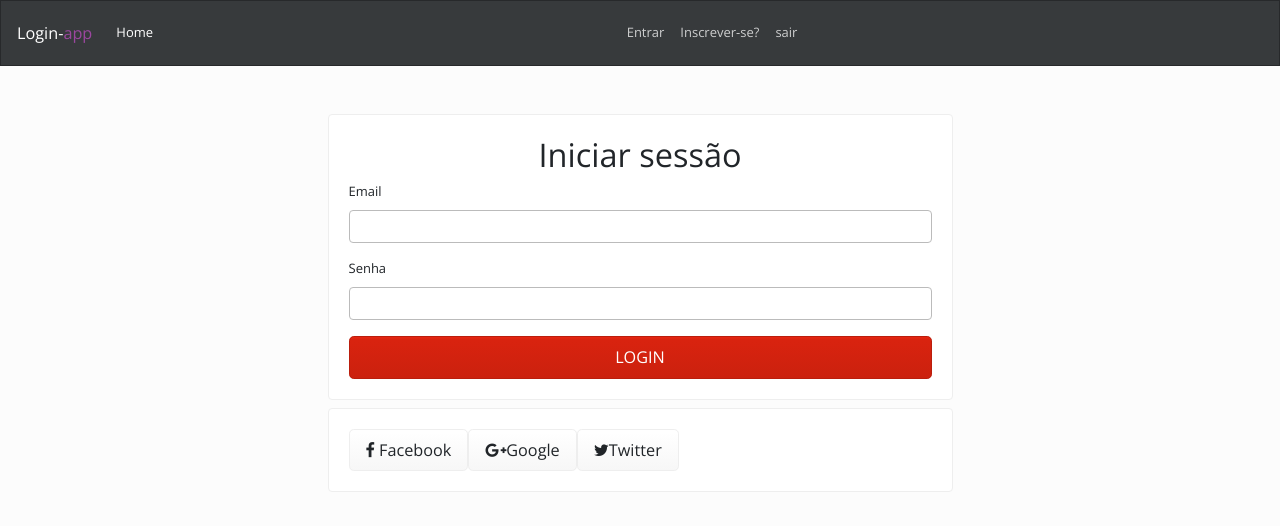
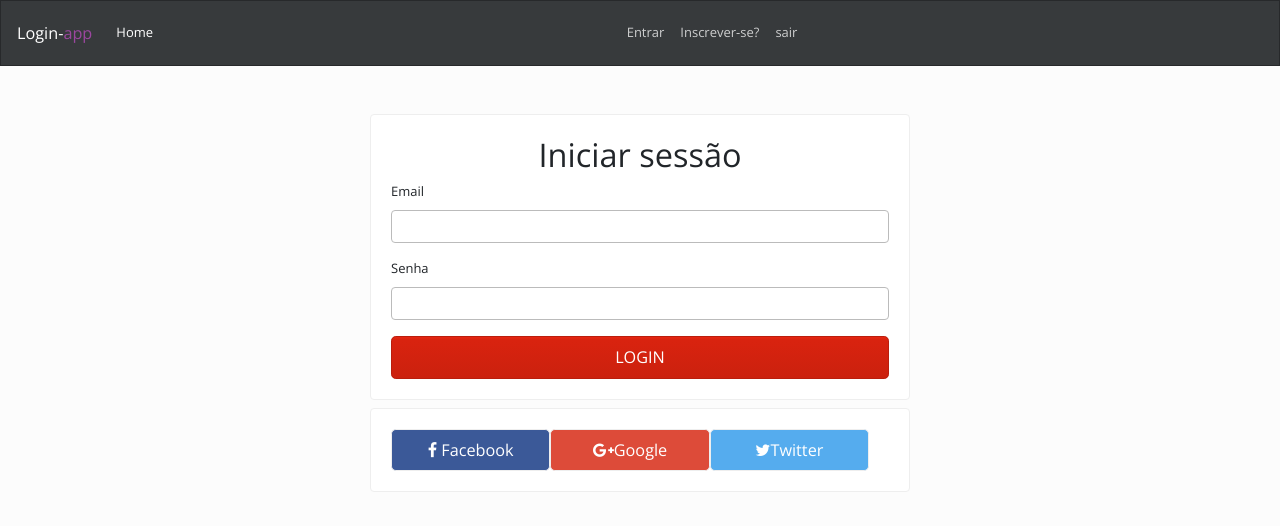
Before and after one commit to WagnerMauro96/login-app, an Angular app: page /login in a window 1280 px wide. Shown: the top 526 px of the page. Built offline with nearby package versions, Linux system fonts and the light colour scheme.

Commit message:
Criação da pagina de Login e Registros

```diff
--- a/src/app/app.component.html
+++ b/src/app/app.component.html
@@ -1,2 +1,4 @@
 <app-navbar></app-navbar>
-<router-outlet></router-outlet>
+<div class="container">
+  <router-outlet></router-outlet>
+</div>
--- a/src/app/componentes/login-page/login-page.component.scss
+++ b/src/app/componentes/login-page/login-page.component.scss
@@ -0,0 +1,15 @@
+.btn-facebook, .btn-google, .btn-twitter{
+  width: 32%;
+}
+.btn-facebook {
+  background: #3b5998;
+  color: #fff;
+}
+.btn-google {
+  background: #dd4b39;
+  color: #fff;
+}
+.btn-twitter {
+  background: #55acee;
+  color: #fff;
+}
```
